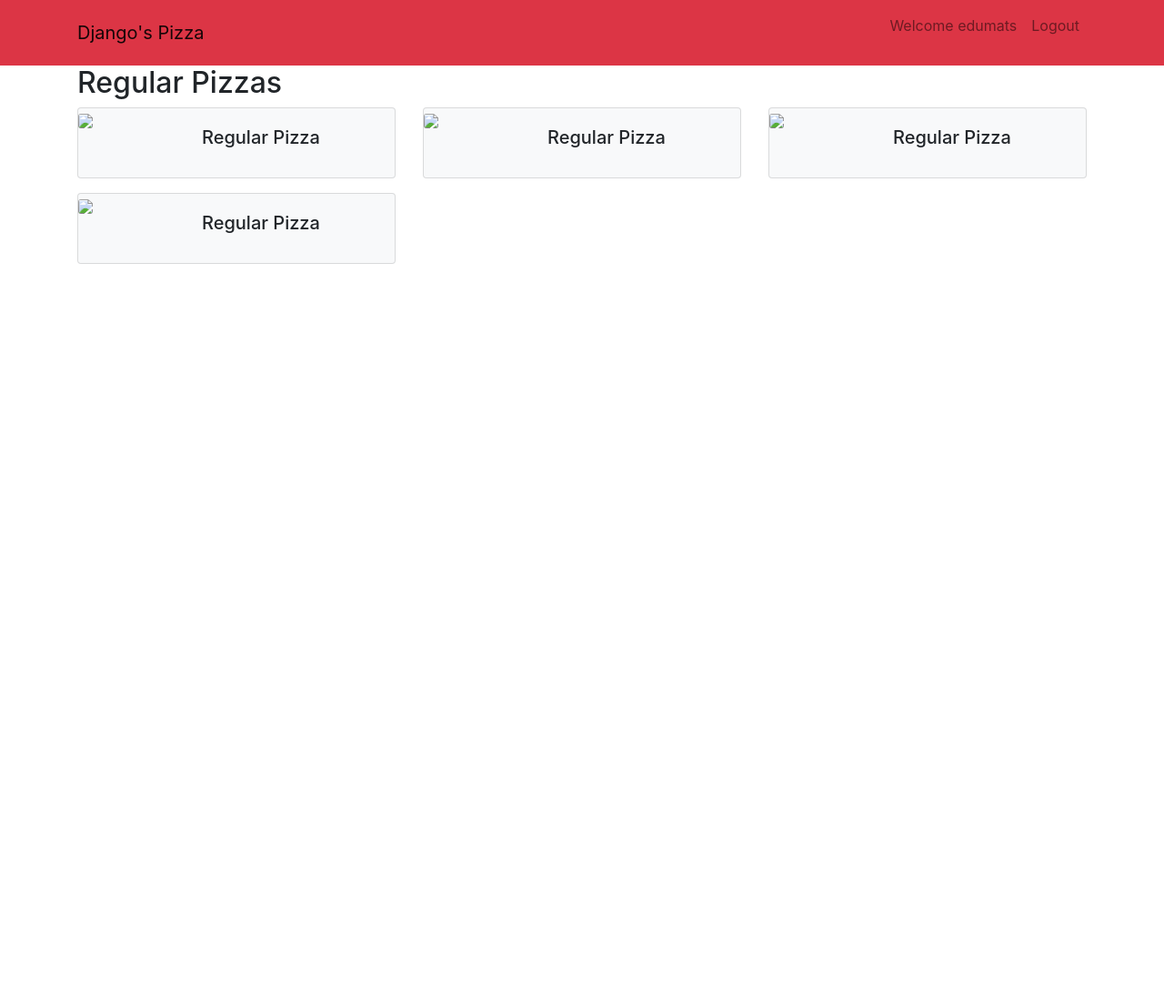
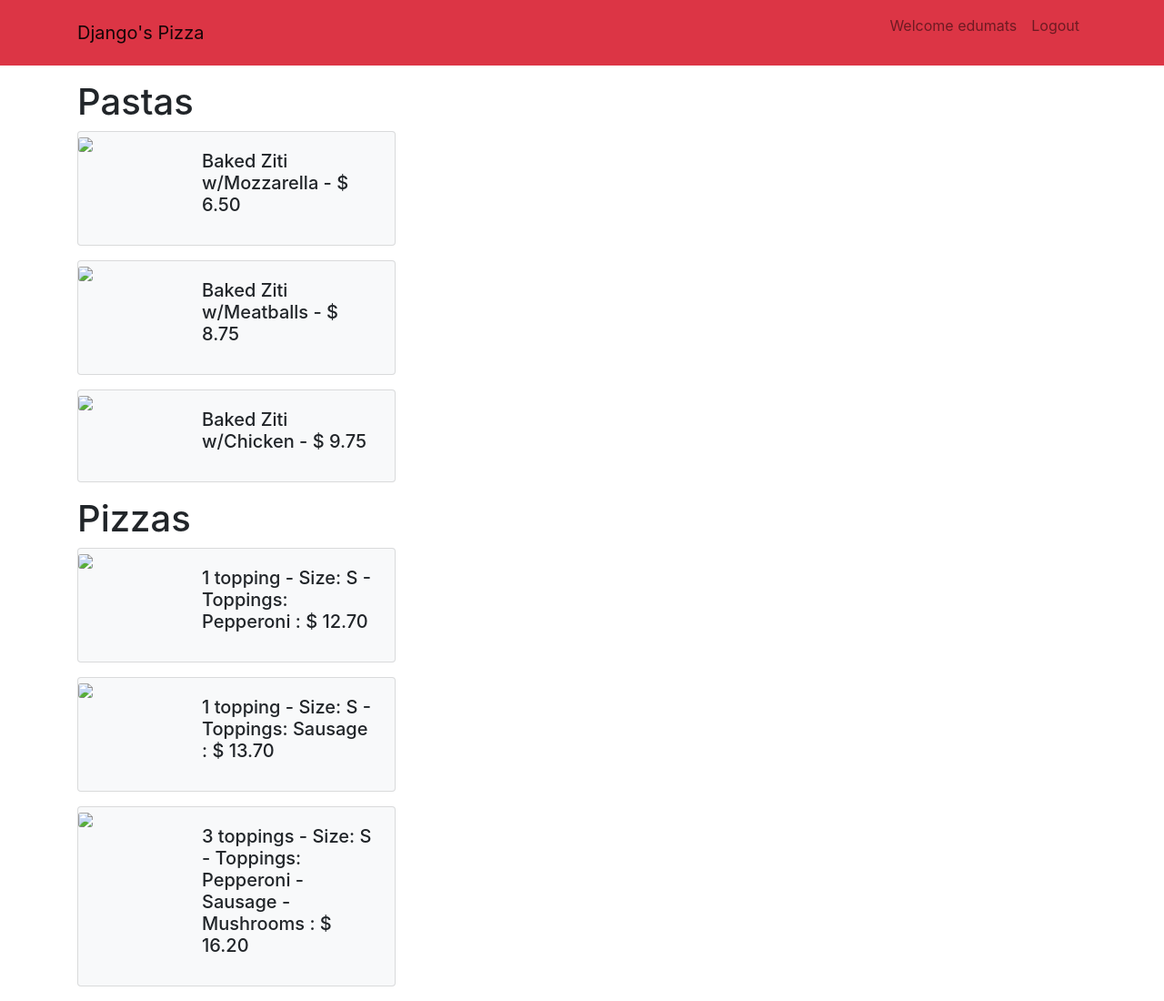
Before and after one commit to edumats/cs50-djangos-pizza, a Django app: page / in a window 1280 px wide. Shown: the whole page at 91% size. Before the commit the page ends 290 px from the top, so only its background shows below. Run offline with Django 3.2, Linux system fonts and the light colour scheme; a user stored in the database is signed in; data comes from the database, SQL or seed files in the repository; some libraries are stand-ins or nearby versions.

Commit message:
Building food menu at index

```diff
--- a/orders/models.py
+++ b/orders/models.py
@@ -38,12 +38,12 @@ class Pizza(models.Model):
     ]
     choice = models.CharField(max_length=2, choices=PIZZA_CHOICES, default='RP')
     size = models.CharField(max_length=1, choices=PIZZA_SIZES)
-    type = models.ManyToManyField('PizzaType')
+    type = models.ForeignKey('PizzaType', on_delete=models.CASCADE, related_name='pizzas', default=0)
     price = models.DecimalField(max_digits=5, decimal_places=2)
-    toppings = models.ManyToManyField('PizzaTopping')
+    toppings = models.ManyToManyField('PizzaTopping', related_name='pizzas')
 
     def __str__(self):
-        return f"{self.type} - Size: {self.size} - Toppings: {self.toppings} : $ {self.price}"
+        return f"{self.type} - Size: {self.size} - Toppings: {' - '.join([str(topping) for topping in self.toppings.all()])} : $ {self.price}"
 
 class PizzaTopping(models.Model):
     name = models.CharField(max_length=70)
@@ -63,12 +63,12 @@ class Sub(models.Model):
         ('L', 'Large')
     ]
     size = models.CharField(max_length=1, choices=SUB_SIZES)
-    type = models.ForeignKey('SubType', on_delete=models.CASCADE)
-    topping = models.ManyToManyField('SubTopping')
+    type = models.ForeignKey('SubType', on_delete=models.CASCADE, related_name='subs')
+    toppings = models.ManyToManyField('SubTopping', related_name='subs')
     price = models.DecimalField(max_digits=5, decimal_places=2)
 
     def __str__(self):
-        return f"{self.type} - Size: {self.size} - Toppings: {self.toppings} : $ {self.price}"
+        return f"{self.type} - Size: {self.size} - Toppings: {' - '.join([str(topping) for topping in self.toppings.all()])} : $ {self.price}"
 
 class SubTopping(models.Model):
     name = models.CharField(max_length=70)
--- a/orders/templates/orders/index.html
+++ b/orders/templates/orders/index.html
@@ -5,8 +5,10 @@
 {% endblock %}
 
 {% block body %}
-    <main class="container">
-        <h2>Regular Pizzas</h2>
+    <main class="container mt-3">
+        {% for name, type in dishes.items %}
+            <h1>{{ name }}</h1>
+            {% for dish in type %}
             <div class="row">
                 <div class="col-sm-4">
                     <div class="card bg-light px-0 mb-3">
@@ -16,62 +18,15 @@
                             </div>
                             <div class="col-8">
                                 <div class="card-body">
-                                <h5 class="card-title">Regular Pizza</h5>
-
+                                    <h5 class="card-title">{{ dish }}</h5>
                                 </div>
                             </div>
                             <a href="#" class="stretched-link"></a>
                         </div>
                     </div>
                 </div>
-            <div class="col-sm-4">
-                <div class="card bg-light px-0">
-                    <div class="row no-gutters">
-                        <div class="col-4">
-                            <img class="card-img" src="https://via.placeholder.com/150" />
             </div>
-                        <div class="col-8">
-                            <div class="card-body">
-                                <h5 class="card-title">Regular Pizza</h5>
-
-                            </div>
-                        </div>
-                        <a href="#" class="stretched-link"></a>
-                    </div>
-                </div>
-            </div>
-            <div class="col-sm-4">
-                <div class="card bg-light px-0">
-                    <div class="row no-gutters">
-                        <div class="col-4">
-                            <img class="card-img" src="https://via.placeholder.com/150" />
-                        </div>
-                        <div class="col-8">
-                            <div class="card-body">
-                                <h5 class="card-title">Regular Pizza</h5>
-
-                            </div>
-                        </div>
-                        <a href="#" class="stretched-link"></a>
-                    </div>
-                </div>
-            </div>
-            <div class="col-sm-4">
-                <div class="card bg-light px-0">
-                    <div class="row no-gutters">
-                        <div class="col-4">
-                            <img class="card-img" src="https://via.placeholder.com/150" />
-                        </div>
-                        <div class="col-8">
-                            <div class="card-body">
-                                <h5 class="card-title">Regular Pizza</h5>
-
-                            </div>
-                        </div>
-                        <a href="#" class="stretched-link"></a>
-                    </div>
-                </div>
-            </div>
-
+            {% endfor %}
+        {% endfor %}
     </main>
 {% endblock %}
--- a/orders/views.py
+++ b/orders/views.py
@@ -2,6 +2,9 @@ from django.contrib.auth import authenticate, login, logout
 from django.http import HttpResponse, HttpResponseRedirect
 from django.shortcuts import render
 from django.urls import reverse
+
+# For getting model names
+from django.apps import apps
 
 from .models import *
 
@@ -10,11 +13,14 @@ def index(request):
     if not request.user.is_authenticated:
         return render(request, "users/login.html", {"message": None})
 
-    context = {
-        "user": request.user,
-        "pastas": Pasta.objects.all()
+    # To get list of model names
+    apps.all_models['orders']
+
+    dishes = {
+        "Pastas": Pasta.objects.all(),
+        "Pizzas": Pizza.objects.all()
     }
-    return render(request, "orders/index.html", context)
+    return render(request, "orders/index.html", {"dishes": dishes})
 
 def regular(request):
     return render(request, "orders/regular-pizza.html")
```
Also changed, not shown: db.sqlite3, orders/migrations/0007_pizza__type.py (added), orders/migrations/0008_remove_pizza_type.py (added), orders/migrations/0009_auto_20200218_1410.py (added), orders/migrations/0010_auto_20200218_2008.py (added), orders/migrations/0011_auto_20200218_2020.py (added), orders/migrations/0012_auto_20200219_1406.py (added). Lines whose indentation alone changed are shown as unchanged.
